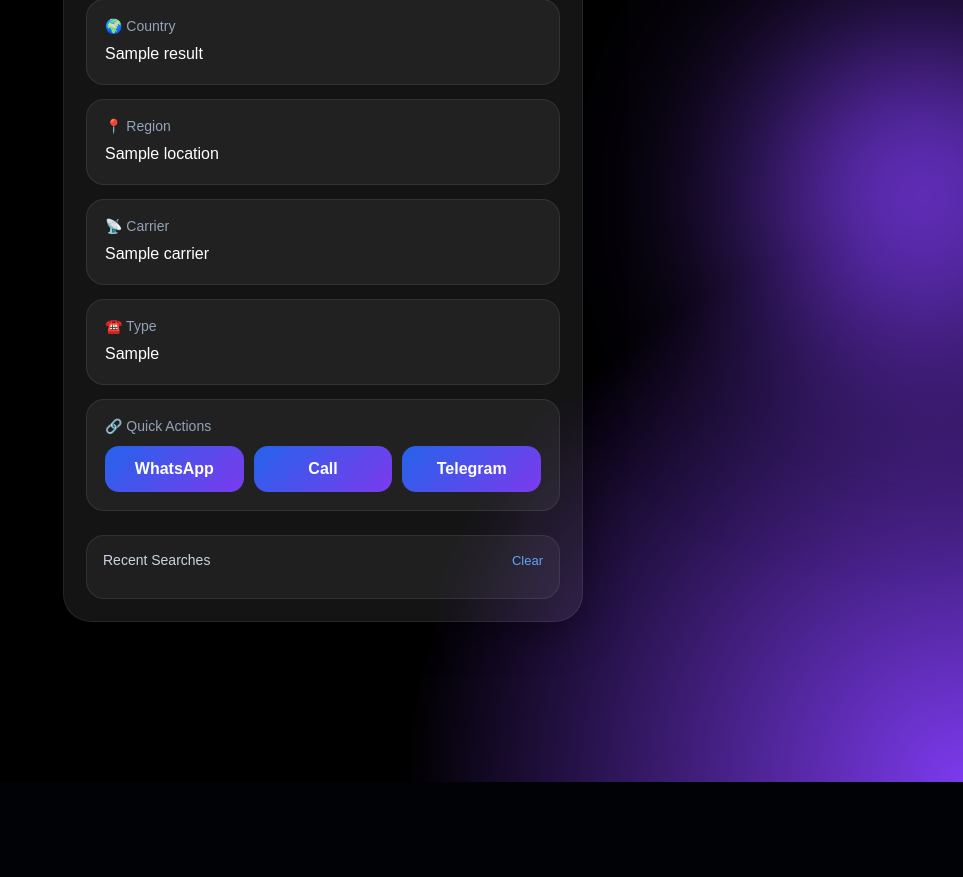
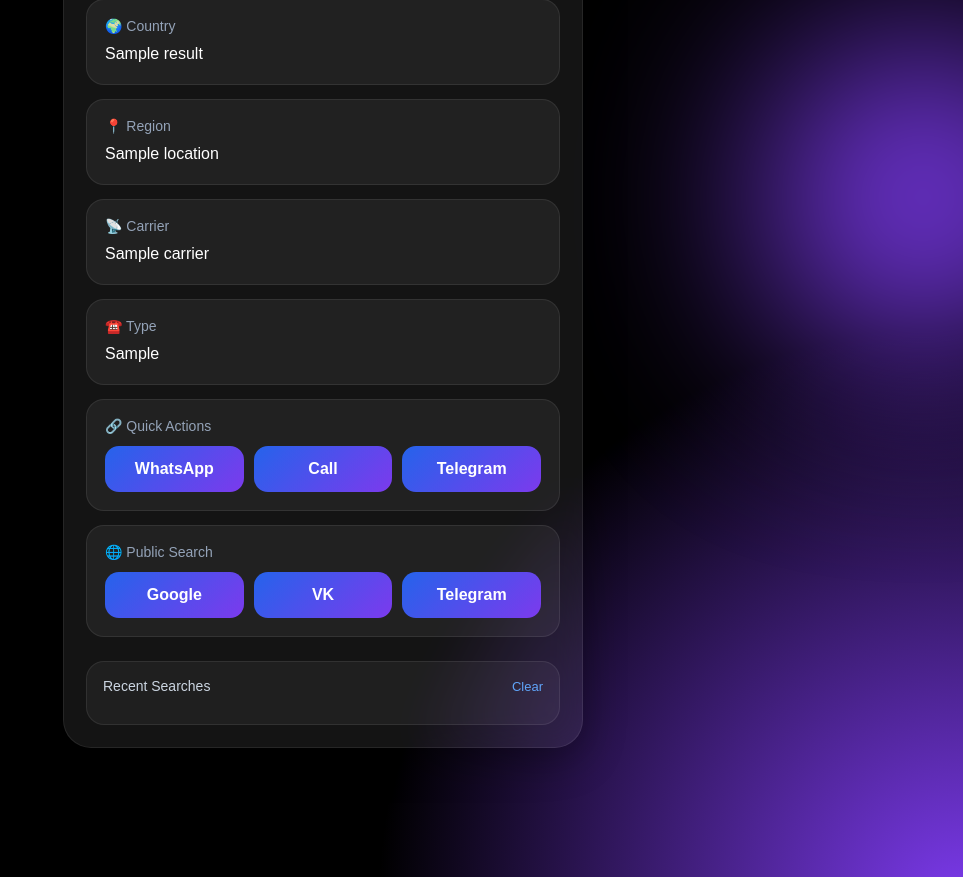
Before and after one commit to maksymtelegram0-source/phone-info-site, a Flask app: template templates/index.html in a window 1280 px wide. Shown: the part 563-1440 px from the top of the page, without its empty margins (317-1280 px from the left). Before the commit the page ends 1345 px from the top, so only its background shows below. Run offline with Flask 3, Linux system fonts and the light colour scheme; the template is opened without the code that fills it: most values are stand-ins (such as "Sample title", 1, 10 or a date in 2020).

Commit message:
add public search links

```diff
--- a/templates/index.html
+++ b/templates/index.html
@@ -200,6 +200,39 @@
 
         <a
             href="tg://resolve?phone={{ result.number }}"
+            class="action-btn"
+        >
+            Telegram
+        </a>
+
+    </div>
+
+</div>
+<div class="info-card">
+
+    <span>🌐 Public Search</span>
+
+    <div class="quick-actions">
+
+        <a
+            href="https://www.google.com/search?q={{ result.number }}"
+            target="_blank"
+            class="action-btn"
+        >
+            Google
+        </a>
+
+        <a
+            href="https://www.google.com/search?q=site:vk.com+{{ result.number }}"
+            target="_blank"
+            class="action-btn"
+        >
+            VK
+        </a>
+
+        <a
+            href="https://www.google.com/search?q=site:t.me+{{ result.number }}"
+            target="_blank"
             class="action-btn"
         >
             Telegram
```
